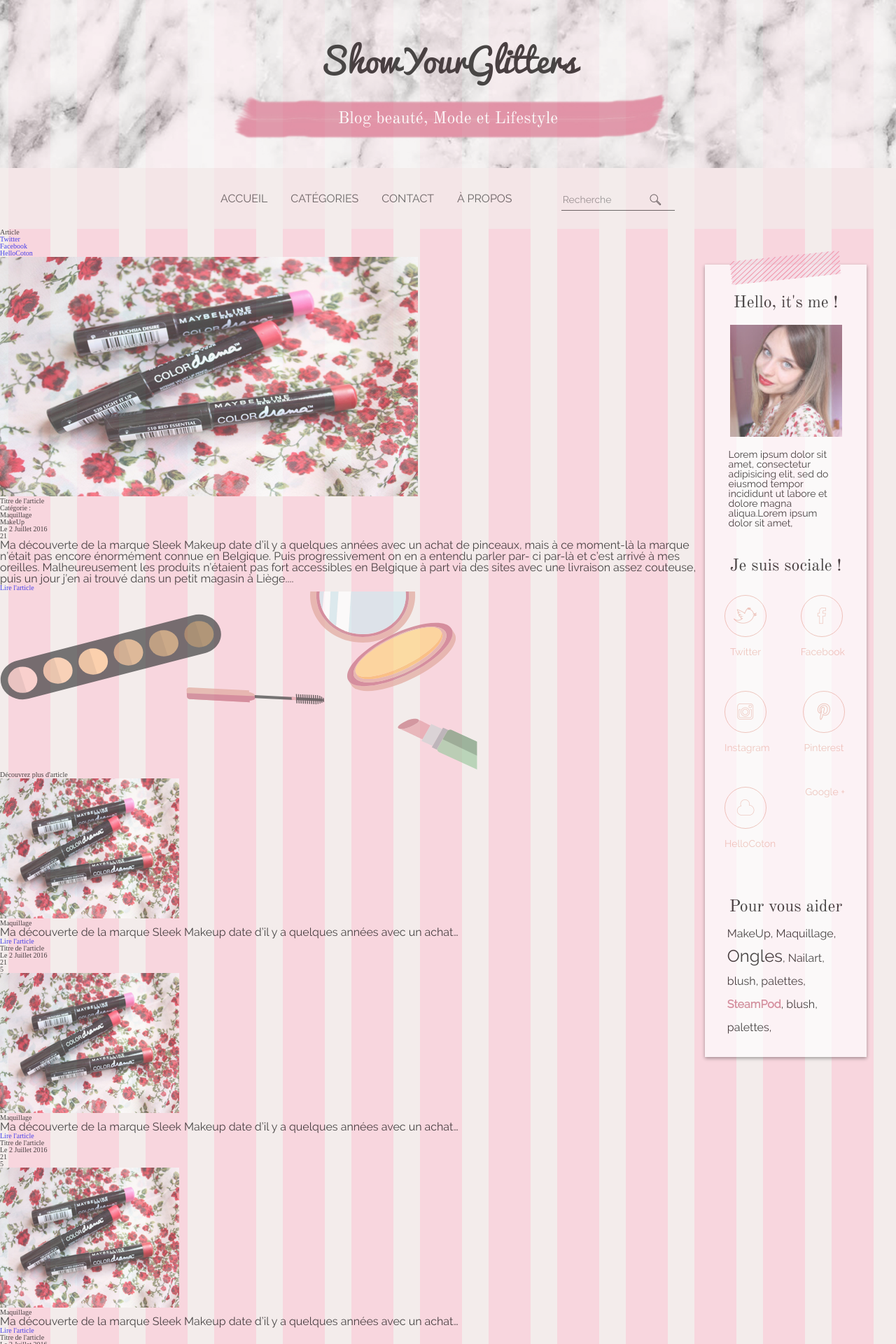
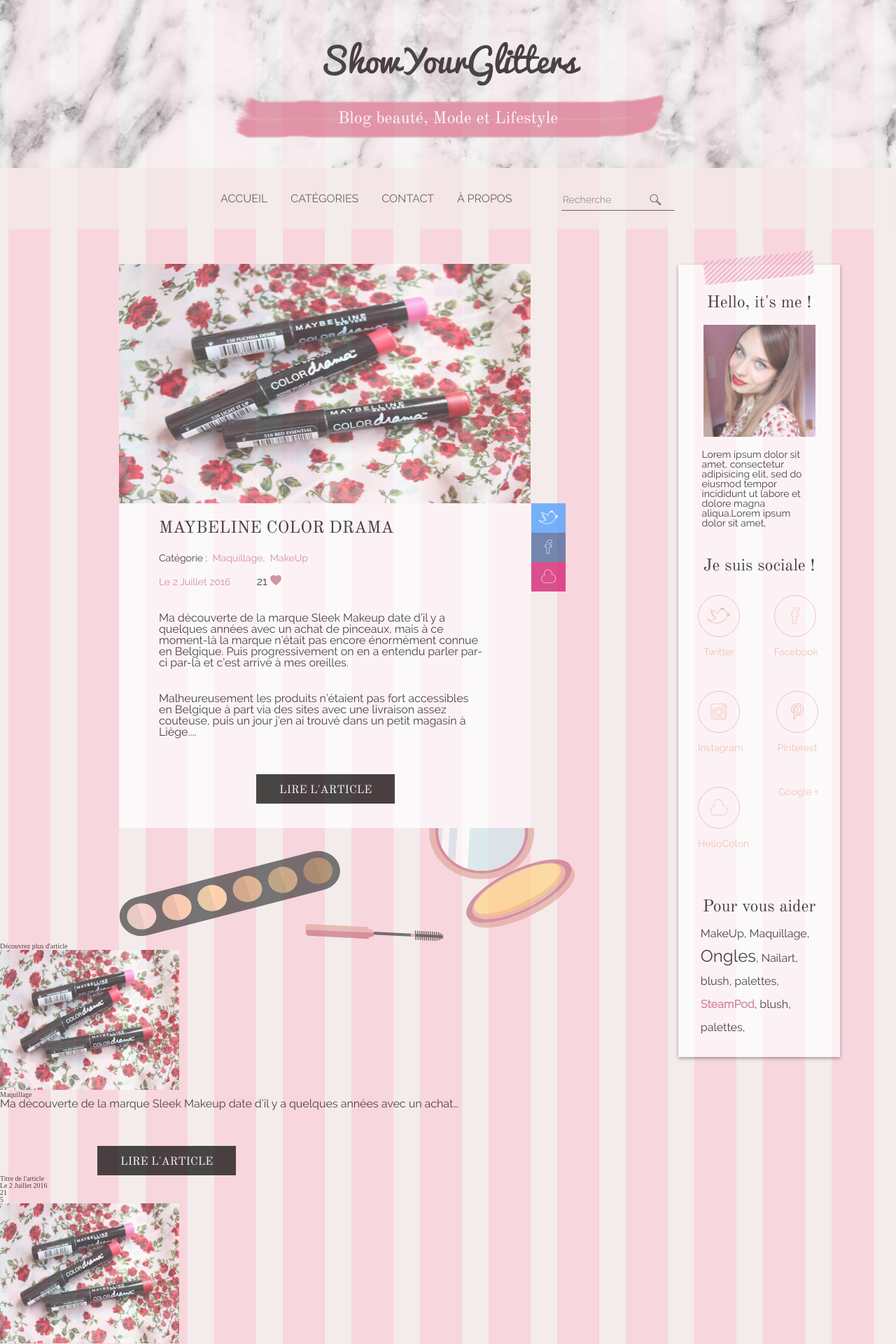
Before and after one commit to dylanschirino/blogbeauty, a PHP site: page / in a window 1280 px wide. Shown: the top 1920 px of the page at 70% size. Run offline with PHP 8.4, Linux system fonts and the light colour scheme; some web fonts are replaced.

Commit message:
Main Article Done

```diff
--- a/www/css/styles.css
+++ b/www/css/styles.css
@@ -100,7 +100,8 @@ table {
 body {
   font-size: 62.5%;
   background: url("../img/grid.png") repeat;
-  opacity: 0.7; }
+  opacity: 0.7;
+  background-color: #F6F6F6; }
 
 p {
   font-family: "raleway", "Helvetica", Arial, sans-serif;
@@ -165,7 +166,7 @@ a {
 .aside {
   width: 23.1em;
   float: right;
-  margin-right: 4.2em;
+  margin-right: 8em;
   margin-top: 5.1em;
   position: relative; }
   .aside::after {
@@ -200,6 +201,46 @@ a {
       float: left; }
     .aside__element--right {
       float: right; }
+
+/* BLOGBEAUTY
+*
+* /sass/Object/mainArticle.scss - Non design of the Main Article stylesheet
+*
+* coded by Dylan Schirino
+* started at 29/07/2016
+*/
+.article {
+  width: 65em;
+  margin: 5em 0 0 17em; }
+  .article__share {
+    position: relative;
+    left: -12px;
+    float: right; }
+
+.latest__container {
+  width: 53.1em; }
+
+.latest__element--like, .latest__element--time {
+  display: inline-block; }
+
+.latest__text {
+  margin: 2.1875em 4.5625em 2.1875em 0em;
+  width: 29.0625em; }
+
+.latest__button {
+  display: block;
+  width: 12.25em;
+  height: 2.5em;
+  margin: 3.25em 8.7em 0 8.7em; }
+
+.imgcontainer__img {
+  vertical-align: bottom; }
+
+.list__sublist {
+  display: inline-block; }
+
+.sublist__element {
+  display: inline-block; }
 
 /* BLOGBEAUTY
 *
@@ -318,4 +359,82 @@ a {
     font-weight: bolder;
     color: #C77083; }
 
+/* BLOGBEAUTY
+*
+* /sass/components/mainArticle.scss - design of the Main Article stylesheet
+*
+* coded by Dylan Schirino
+* started at 29/07/2016
+*/
+.share__element {
+  width: 4.9em;
+  height: 4.2em; }
+  .share__element--twitter {
+    background-color: #4099FF; }
+  .share__element--facebook {
+    background-color: #3D5B93; }
+  .share__element--hellocoton {
+    background-color: #D30D66; }
+
+.share__link {
+  display: block;
+  transition: .2s ease-in; }
+  .share__link:hover {
+    transform: rotateZ(-15deg); }
+  .share__link::before {
+    display: block;
+    text-align: center;
+    font-family: "glyphs";
+    font-size: 2em;
+    line-height: 2em;
+    color: white; }
+  .share__link--twitter::before {
+    content: "\e90a"; }
+  .share__link--facebook::before {
+    content: "\e902"; }
+  .share__link--hellocoton::before {
+    content: "\e909"; }
+
+.latest__container {
+  background-color: white;
+  padding-left: 5.7em;
+  padding-bottom: 3.5em; }
+
+.latest__title {
+  padding-top: 0.833em;
+  font: 2.4em/1.5 "old_standard";
+  text-transform: uppercase; }
+
+.latest__list {
+  font: 1.4em "raleway", "Helvetica", Arial, sans-serif; }
+
+.latest__element {
+  padding-top: 1em; }
+  .latest__element--time {
+    color: #C77083;
+    padding-right: 2.4em; }
+  .latest__element--like {
+    font-size: 1.1428571429em; }
+    .latest__element--like::after {
+      content: "\e903";
+      font: 1em "glyphs";
+      color: #C77083; }
+
+.latest__button {
+  text-align: center;
+  font: 1.6em "old_standard";
+  line-height: 3em;
+  text-transform: uppercase;
+  background-color: black;
+  border: 1px solid black;
+  color: white;
+  transition: .2s ease-in-out; }
+  .latest__button:hover {
+    background-color: white;
+    border: 1px inset black;
+    color: black; }
+
+.sublist__element {
+  color: #C77083; }
+
 /*# sourceMappingURL=styles.css.map */
--- a/www/index.html
+++ b/www/index.html
@@ -96,48 +96,45 @@
   </aside>
   <main>
     <section class="article">
-      <h2 aria-level="2" class="article__title">
+      <h2 aria-level="2" class="article__title hidden">
         Article
       </h2>
-
-      <div class="article__share">
-        <ul class="share__list">
-          <li class="share__element">
-            <a class="share__link share__link--twitter"href="#" title="Partager sur twitter">Twitter</a>
-          </li>
-          <li class="share__element">
-            <a class="share__link share__link--facebook" href="#" title="Partager sur facebook">Facebook</a>
-          </li>
-          <li class="share__element">
-            <a class="share__link share__link--hellocoton" href="#" title="Partager sur HelloCoton">HelloCoton</a>
-          </li>
-        </ul>
-      </div>
       <article class="article__latest">
         <figure class="latest__imgcontainer">
 
-          <img class="imgcontainer__img" src="img/imgarticle.jpg" width="597" height="342" alt="Maquillage sur fond de rose">
-
+          <img class="imgcontainer__img" src="img/imgarticle.jpg" width="588" height="342" alt="Maquillage sur fond de rose">
         </figure>
-        <div class="latest__container">
+        <div class="article__share">
+          <ul class="share__list">
+            <li class="share__element share__element--twitter">
+              <a class="share__link share__link--twitter"href="#" title="Partager sur twitter"><span class="hidden">Twitter</span></a>
+            </li>
+            <li class="share__element share__element--facebook">
+              <a class="share__link share__link--facebook" href="#" title="Partager sur facebook"><span class="hidden">Facebook</span></a>
+            </li>
+            <li class="share__element share__element--hellocoton">
+              <a class="share__link share__link--hellocoton" href="#" title="Partager sur HelloCoton"><span class="hidden">HelloCoton</span></a>
+            </li>
+          </ul>
+        </div>
+          <div class="latest__container">
 
           <h3 aria-level="3" class="latest__title">
-            Titre de l'article
+            Maybeline Color Drama
           </h3>
-
           <ul class="latest__list">
             <li class="latest__element">
               Catégorie&nbsp;:&nbsp;
               <ul class="list__sublist">
                 <li class="sublist__element">
-                  Maquillage
+                  Maquillage,&nbsp;
                 </li>
                 <li class="sublist__element">
                   MakeUp
                 </li>
               </ul>
             </li>
-            <li class="latest__element">
+            <li class="latest__element latest__element--time">
               Le 2 Juillet 2016
             </li>
             <li class="latest__element latest__element--like">
@@ -146,6 +143,8 @@
           </ul>
           <p class="latest__text">
             Ma découverte de la marque Sleek Makeup date d’il y a quelques années avec un achat de pinceaux, mais à ce moment-là la marque n’était pas encore énormément connue en Belgique. Puis progressivement on en a entendu parler par- ci par-là et c’est arrivé à mes oreilles.
+          </p>
+          <p class="latest__text">
             Malheureusement les produits n’étaient pas fort accessibles en Belgique à part via des sites avec une livraison assez couteuse, puis un jour j’en ai trouvé dans un petit magasin à Liège....
           </p>
           <a class="latest__button" href="#" title="Découvrir plus sur cette article">
--- a/www/sass/base/root.scss
+++ b/www/sass/base/root.scss
@@ -9,6 +9,7 @@ body{
   font-size: 62.5%;
   background: url("../img/grid.png")repeat;
   opacity: 0.7;
+  background-color: $bodyBckg;
 }
 p{
   font-family: $raleway;
--- /dev/null
+++ b/www/sass/components/_mainArticle.scss
@@ -0,0 +1,99 @@
+/* BLOGBEAUTY
+*
+* /sass/components/mainArticle.scss - design of the Main Article stylesheet
+*
+* coded by Dylan Schirino
+* started at 29/07/2016
+*/
+
+.share{
+  &__element{
+    width: 4.9em;
+    height: 4.2em;
+    &--twitter{
+      background-color: $blueTwitter;
+    }
+    &--facebook{
+      background-color: $blueFacebook;
+    }
+    &--hellocoton{
+      background-color: $pinkCoton;
+    }
+  }
+  &__link{
+    display: block;
+    transition: .2s ease-in;
+    &:hover {
+      transform: rotateZ(-15deg);
+    }
+    &::before{
+      display: block;
+      text-align: center;
+      font-family: $glyphs;
+      font-size: 2em;
+      line-height: 2em;
+      color: $white;
+    }
+    &--twitter::before{
+      content:"\e90a";
+    }
+    &--facebook::before{
+      content:"\e902";
+    }
+    &--hellocoton::before{
+      content:"\e909";
+    }
+  }
+}
+
+.latest{
+  &__container{
+    background-color: $white;
+    padding-left: 5.7em;
+    padding-bottom: 3.5em;
+  }
+  &__title{
+    padding-top: 0.833em;
+    font: 2.4em/1.5 $oldstandard;
+    text-transform: uppercase;
+  }
+  &__list{
+    font:1.4em $raleway;
+  }
+  &__element{
+    padding-top: 1em;
+    &--time{
+      color: $pink;
+      padding-right: 2.4em;
+    }
+    &--like{
+      font-size: 1.1428571429em;
+      &::after{
+        content:"\e903";
+        font: 1em $glyphs;
+        color: $pink;
+      }
+    }
+  }
+  &__button{
+    text-align: center;
+    font: 1.6em $oldstandard;
+    line-height: 3em;
+    text-transform: uppercase;
+    background-color: $black;
+    border: 1px solid $black;
+    color: $white;
+    transition: .2s ease-in-out;
+    &:hover{
+      background-color: $white;
+      border: 1px inset $black;
+      color: $black;
+    }
+  }
+}
+
+.sublist{
+  &__element{
+    color: $pink;
+  }
+}
--- a/www/sass/object/_aside.scss
+++ b/www/sass/object/_aside.scss
@@ -9,7 +9,7 @@
 .aside{
   width: 23.1em;
   float: right;
-  margin-right: 4.2em;
+  margin-right: 8em;
   margin-top: 5.1em;
   position: relative;
   &::after{
--- /dev/null
+++ b/www/sass/object/_mainArticle.scss
@@ -0,0 +1,53 @@
+/* BLOGBEAUTY
+*
+* /sass/Object/mainArticle.scss - Non design of the Main Article stylesheet
+*
+* coded by Dylan Schirino
+* started at 29/07/2016
+*/
+.article{
+  width: 65em;
+  margin:5em 0 0 17em;
+  &__share{
+    position: relative;
+    left:-12px;
+    float: right;
+  }
+}
+.latest{
+  &__container{
+    width: 53.1em;
+  }
+  &__element{
+    &--like,&--time{
+      display: inline-block;
+    }
+  }
+  &__text{
+    margin:2.1875em 4.5625em 2.1875em 0em;
+    width: 29.0625em;
+  }
+  &__button{
+    display: block;
+    width: 12.25em;
+    height: 2.5em;
+    margin:3.25em 8.7em 0 8.7em ;
+
+  }
+}
+
+.imgcontainer__img{
+  vertical-align: bottom;
+}
+
+.list{
+  &__sublist{
+    display: inline-block;
+  }
+}
+
+.sublist{
+  &__element{
+    display: inline-block;
+  }
+}
--- a/www/sass/settings/colors.scss
+++ b/www/sass/settings/colors.scss
@@ -3,6 +3,10 @@
 $white:white;
 $black:black;
 $menuBckg:#F3ECEB;
+$bodyBckg:#F6F6F6;
 $lightDark:#333333;
 $lightPink:#ECB7AC;
 $pink:#C77083;
+$blueTwitter:#4099FF;
+$blueFacebook:#3D5B93;
+$pinkCoton:#D30D66;
--- a/www/sass/styles.scss
+++ b/www/sass/styles.scss
@@ -23,7 +23,9 @@
 // 5. Objects - Éléments de mise en forme non-cosmétique
 @import "object/header";
 @import "object/aside";
+@import "object/mainArticle";
 
 // 6. Components - Design des composants, morceaux d'UI
 @import "components/header";
 @import "components/aside";
+@import "components/mainArticle";
```
Also changed, not shown: www/img/deco.svg, 1 other file.
